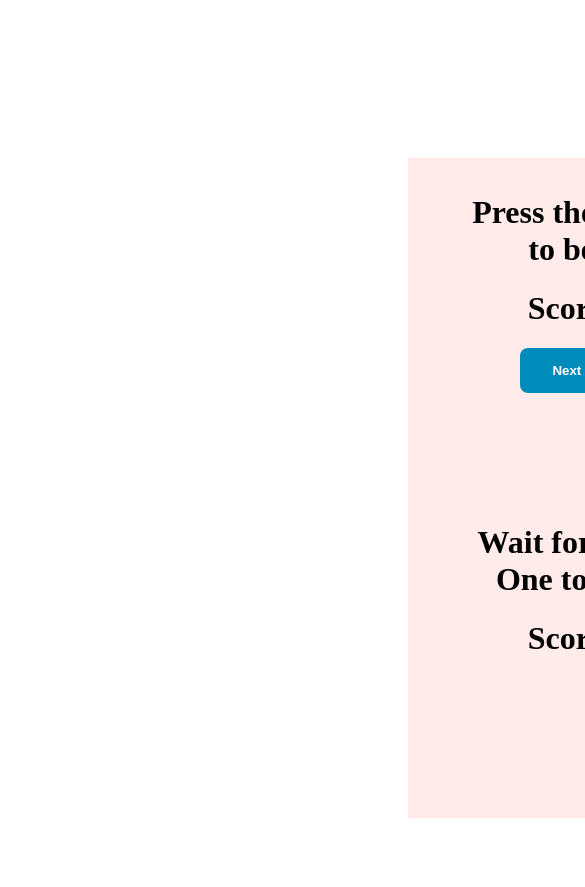
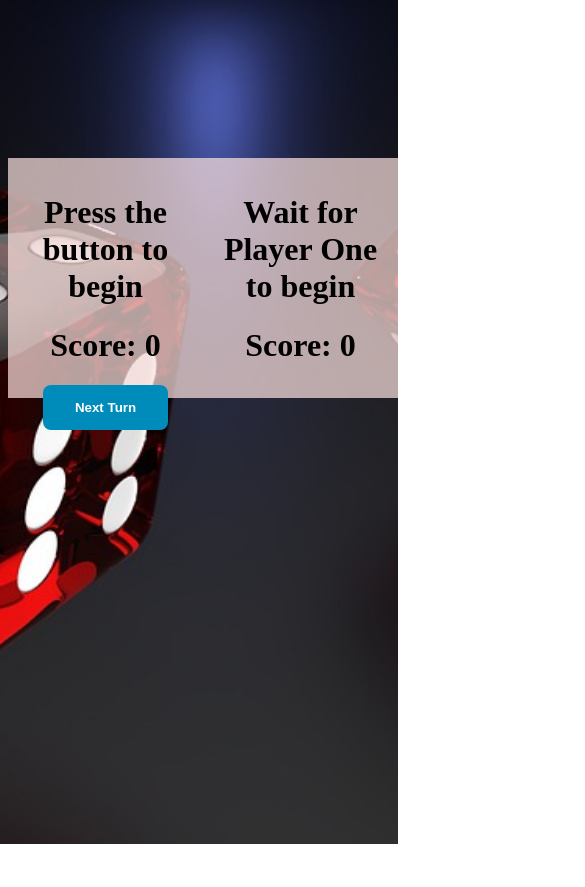
Before and after one commit to WorkingOnUp/cv, a plain HTML site: page index.html in a window 390 px wide. Shown: the top 887 px of the page, 585 px wide, since content can reach past the window. After the commit the page ends 844 px from the top, so only its background shows below. Drawn offline with Linux system fonts and the light colour scheme.

Commit message:
More complete
Responsive to changing screen size

```diff
--- a/index.html
+++ b/index.html
@@ -9,7 +9,8 @@
 
 </head>
 <body onload="initialRender()">
-    <div class="row">
+    <div class="help"></div>
+        <div class="row flex-container">
             <div class="column" id="oneBoard">
                 <div class="textOneBoard"></div>
                 <div class="scoreOneBoard"></div>
--- a/style.css
+++ b/style.css
@@ -1,6 +1,11 @@
 body {
+    height: 100%;
+    width: 100%;
     background: url('images/dice.jpg') no-repeat center fixed;
     background-size: cover;
+}
+.help {
+    height:150px;
 }
 #button1,#button2 {
     background-color: #008CBA;
@@ -14,8 +19,14 @@ body {
     font-weight: bold;
 }
 .row {
-    padding-top: 150px;
-    padding-left: 400px;
+
+}
+.flex-container {
+    height: 100%;
+    width: 100%;
+    display: flex;
+    flex-direction: row;
+    justify-content: center;
 }
 .column {
     float: left;
@@ -34,11 +45,10 @@ body {
 @media screen and (max-width:600px) {
     .column {
       width: 100%;
-      padding-left: 50px;
     }
   }
 #oneBoard,#twoBoard {
-    height: 300px;
+    height: 210px;
     width: 250px;
     text-align: center;
 }
```
Also changed, not shown: images/dice.jpg (added). Lines whose indentation alone changed are shown as unchanged.
